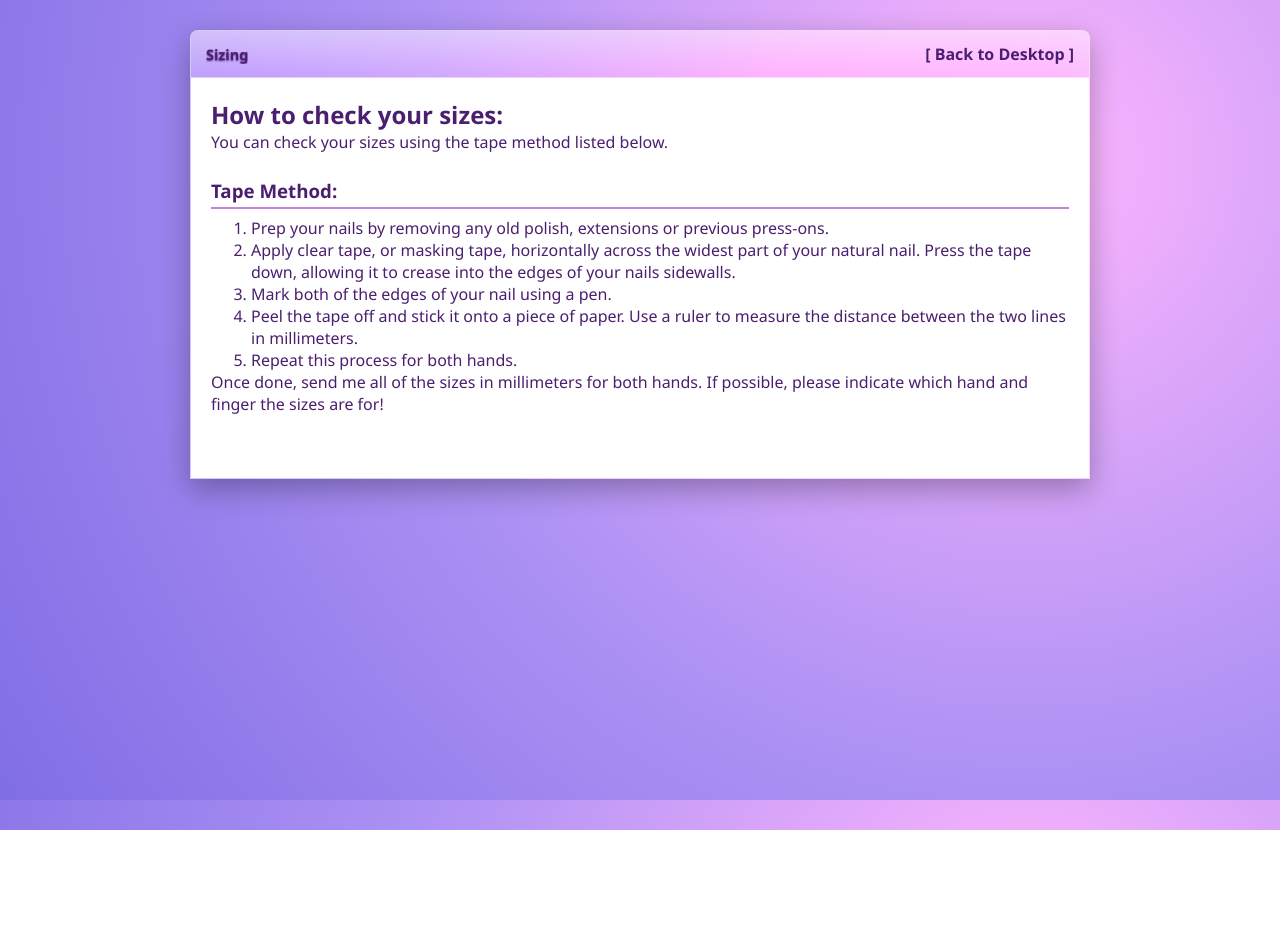
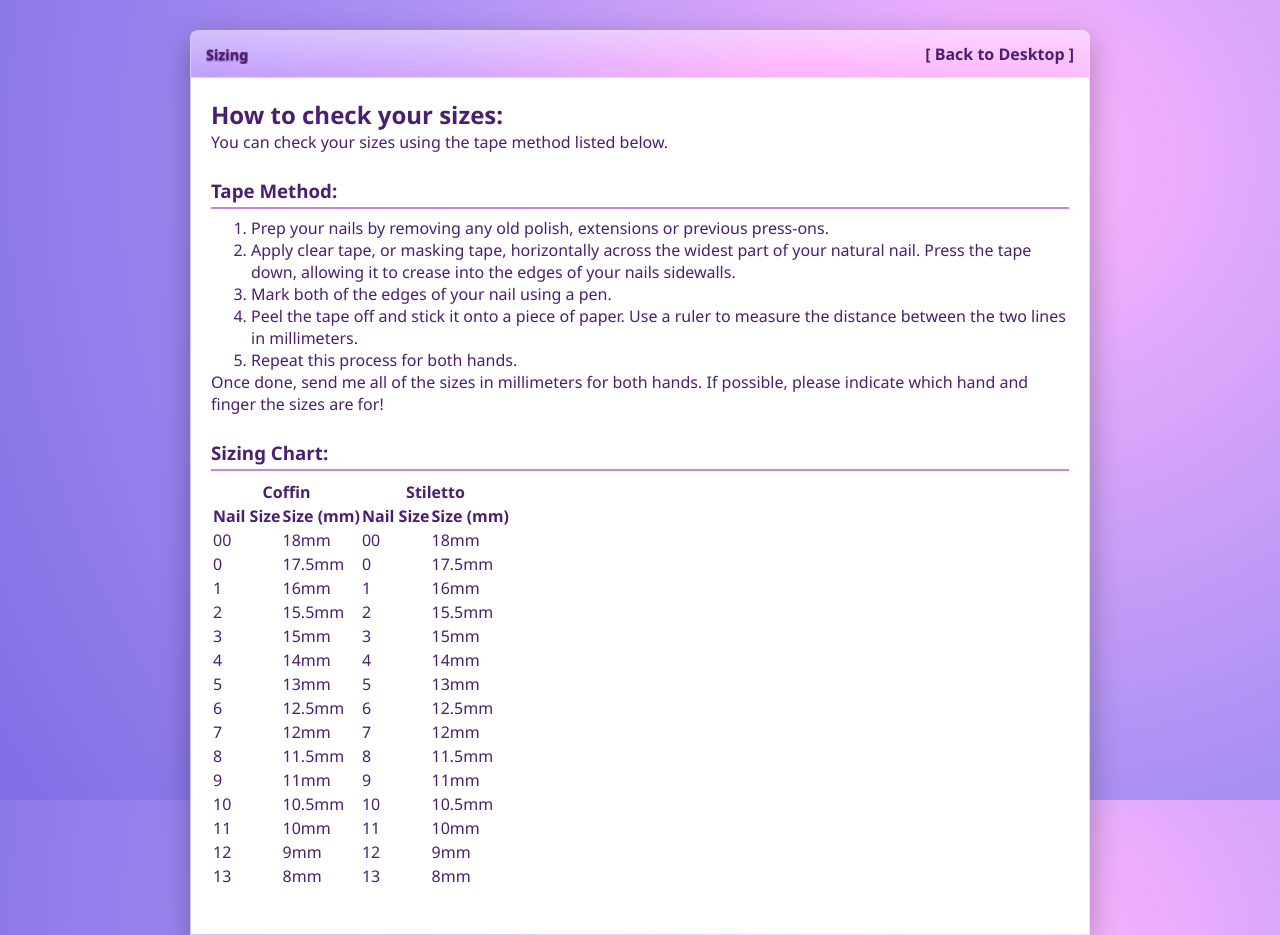
Before and after one commit to Z001K/portfolio-nails, a plain HTML site: page sizing.html in a window 1280 px wide. Before the commit the page ends 830 px from the top, so only its background shows below. Drawn offline with Linux system fonts and the light colour scheme.

Commit message:
Update sizing.html

```diff
--- a/sizing.html
+++ b/sizing.html
@@ -36,6 +36,117 @@
                     </ol>
                 <p>Once done, send me all of the sizes in millimeters for both hands. If possible, please indicate which hand and finger the sizes are for! </p>
             </div>
+            <div class="info-section">
+                <h3>Sizing Chart:</h3>
+                <div class="table-container">
+                    <table>
+                        <thead>
+                            <tr>
+                                <th colspan="2" class="section-header">Coffin</th>
+                                <th colspan="2" class="section-header">Stiletto</th>
+                            </tr>
+                            <tr>
+                                <th>Nail Size</th>
+                                <th>Size (mm)</th>
+                                <th>Nail Size</th>
+                                <th>Size (mm)</th>
+                            </tr>
+                        </thead>
+                        <tbody>
+                            <tr>
+                                <td>00</td>
+                                <td>18mm</td>
+                                <td>00</td>
+                                <td>18mm</td>
+                            </tr>
+                            <tr>
+                                <td>0</td>
+                                <td>17.5mm</td>
+                                <td>0</td>
+                                <td>17.5mm</td>
+                            </tr>
+                            <tr>
+                                <td>1</td>
+                                <td>16mm</td>
+                                <td>1</td>
+                                <td>16mm</td>
+                            </tr>
+                            <tr>
+                                <td>2</td>
+                                <td>15.5mm</td>
+                                <td>2</td>
+                                <td>15.5mm</td>
+                            </tr>
+                            <tr>
+                                <td>3</td>
+                                <td>15mm</td>
+                                <td>3</td>
+                                <td>15mm</td>
+                            </tr>
+                            <tr>
+                                <td>4</td>
+                                <td>14mm</td>
+                                <td>4</td>
+                                <td>14mm</td>
+                            </tr>
+                            <tr>
+                                <td>5</td>
+                                <td>13mm</td>
+                                <td>5</td>
+                                <td>13mm</td>
+                            </tr>
+                            <tr>
+                                <td>6</td>
+                                <td>12.5mm</td>
+                                <td>6</td>
+                                <td>12.5mm</td>
+                            </tr>
+                            <tr>
+                                <td>7</td>
+                                <td>12mm</td>
+                                <td>7</td>
+                                <td>12mm</td>
+                            </tr>
+                            <tr>
+                                <td>8</td>
+                                <td>11.5mm</td>
+                                <td>8</td>
+                                <td>11.5mm</td>
+                            </tr>
+                            <tr>
+                                <td>9</td>
+                                <td>11mm</td>
+                                <td>9</td>
+                                <td>11mm</td>
+                            </tr>
+                            <tr>
+                                <td>10</td>
+                                <td>10.5mm</td>
+                                <td>10</td>
+                                <td>10.5mm</td>
+                            </tr>
+                            <tr>
+                                <td>11</td>
+                                <td>10mm</td>
+                                <td>11</td>
+                                <td>10mm</td>
+                            </tr>
+                            <tr>
+                                <td>12</td>
+                                <td>9mm</td>
+                                <td>12</td>
+                                <td>9mm</td>
+                            </tr>
+                            <tr>
+                                <td>13</td>
+                                <td>8mm</td>
+                                <td>13</td>
+                                <td>8mm</td>
+                            </tr>
+                        </tbody>
+                    </table>
+                </div>
+            </div>
         </div>
     </div>
 
```
